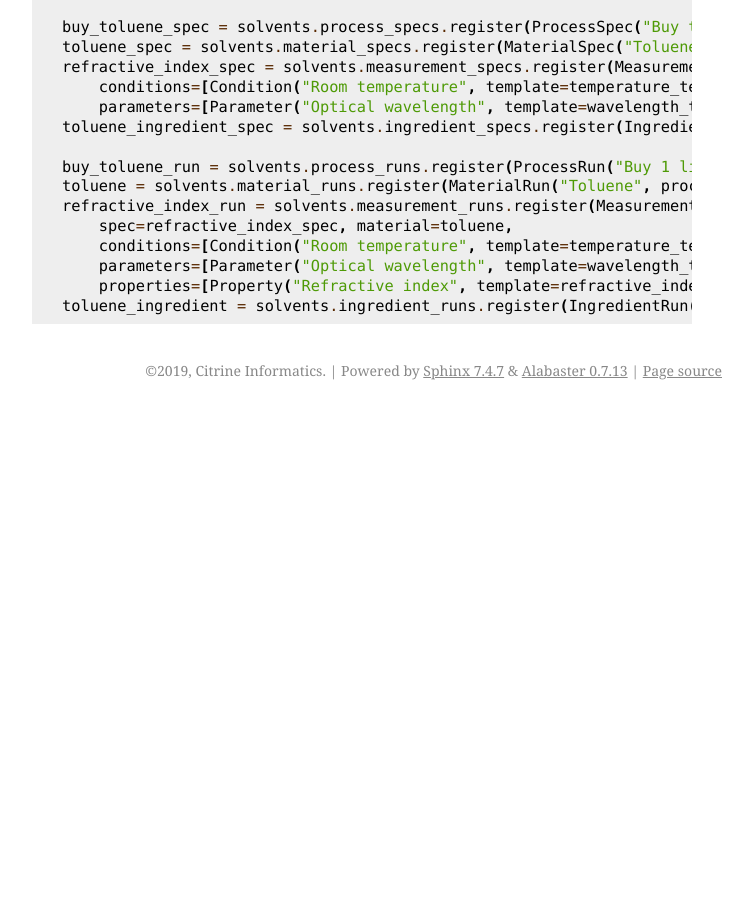
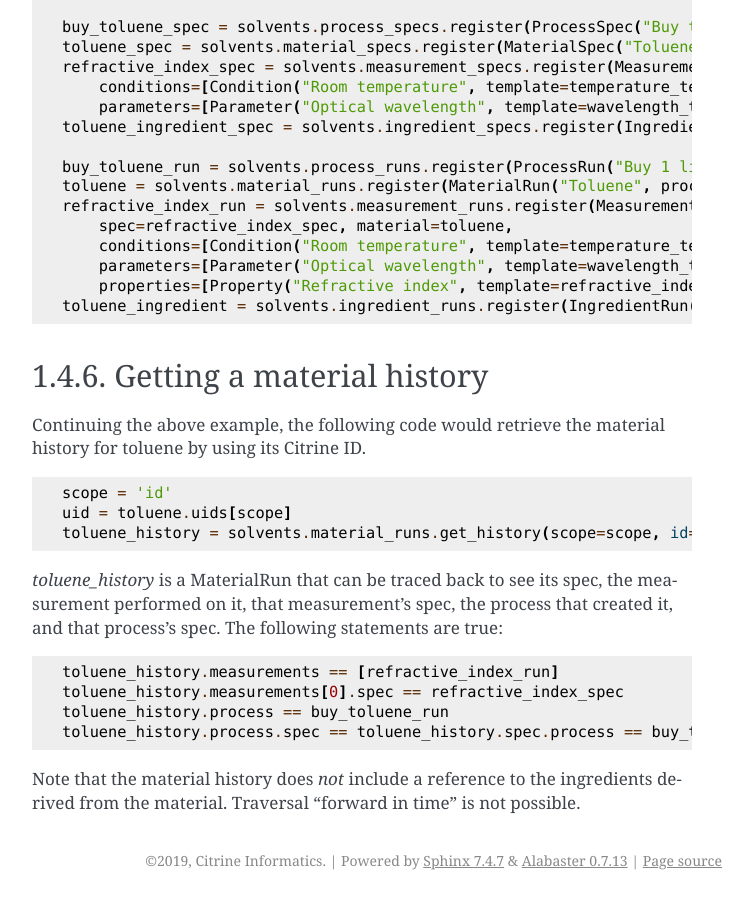
Before and after one commit to CitrineInformatics/citrine-python, a Sphinx documentation site: the page built from docs/source/getting_started/code_examples.rst, in a window 1280 px wide and 900 px high, scrolled down 2105 px. Shown: the whole window, without its empty margins (388-1141 px from the left). Built offline with Sphinx 7.4.7, drawn with Linux system fonts in a browser that asks for light colours; before the commit the page ends 2515 px from its top, so only the background shows below that; some of the changed text lies outside the part shown.

Commit message:
Document the get_material_history method

```diff
--- a/docs/source/getting_started/code_examples.rst
+++ b/docs/source/getting_started/code_examples.rst
@@ -108,3 +108,28 @@ a condition template ``temperature_template``, a parameter template ``wavelength
         parameters=[Parameter("Optical wavelength", template=wavelength_template, value=NominalReal(633, 'nm'))],
         properties=[Property("Refractive index", template=refractive_index_template, value=NominalReal(1.49, 'dimensionless'))]))
     toluene_ingredient = solvents.ingredient_runs.register(IngredientRun("Toluene solvent", absolute_quantity=NominalReal(40, 'mL'), notes="I poured too much!"))
+
+Getting a material history
+--------------------------
+
+Continuing the above example, the following code would retrieve the material history for toluene by using its Citrine ID.
+
+.. code-block:: python
+
+    scope = 'id'
+    uid = toluene.uids[scope]
+    toluene_history = solvents.material_runs.get_history(scope=scope, id=uid)
+
+`toluene_history` is a MaterialRun that can be traced back to see its spec, the measurement performed on it,
+that measurement's spec, the process that created it, and that process's spec.
+The following statements are true:
+
+.. code-block:: python
+
+    toluene_history.measurements == [refractive_index_run]
+    toluene_history.measurements[0].spec == refractive_index_spec
+    toluene_history.process == buy_toluene_run
+    toluene_history.process.spec == toluene_history.spec.process == buy_toluene
+
+Note that the material history does *not* include a reference to the ingredients derived from
+the material. Traversal "forward in time" is not possible.
```
Also changed, not shown: docs/source/getting_started/basic_functionality.rst (+10 -0 lines), 1 other file.
